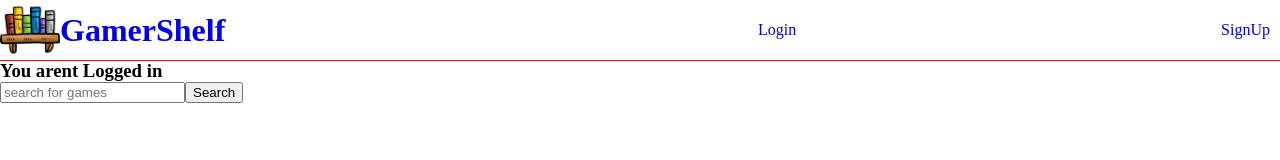
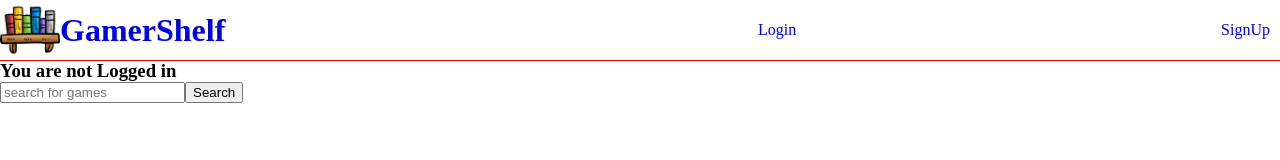
Before and after one commit to tcrear/group-project-3, a React (Create React App) app in the folder client/: page / in a window 1280 px wide. Shown: the top 160 px of the page. Built offline with nearby package versions, Linux system fonts and the light colour scheme.

Commit message:
small changes to display username on homepage

```diff
--- a/client/src/pages/Homepage.js
+++ b/client/src/pages/Homepage.js
@@ -14,10 +14,9 @@ function Homepage(){
     }
 
     const response = await Auth.getProfile(token)
-
-    const user = await response;
-    setUserData(user.data)
-    console.log(userData)
+    setUserData(response)
+    setRenderReady(true)
+    setSuccessfullLogin(true)
   }
 
   useEffect(() => {
@@ -55,14 +54,13 @@ function Homepage(){
     <>
       {renderReady && (
         <>
-        { userData ? (
-          <>
-          <h3>You arent Logged in</h3>
-          </>
+        { successfullLogin ? (
+         <>
+         <h3>Hello, {userData.data.username}</h3>
+         </>
         ) : (
           <>
-          <h3> you are logged in</h3>
-          <p>Hello, {userData.username}</p>
+          <h3>You are not Logged in</h3>
           </>
         )}
         </>
```
